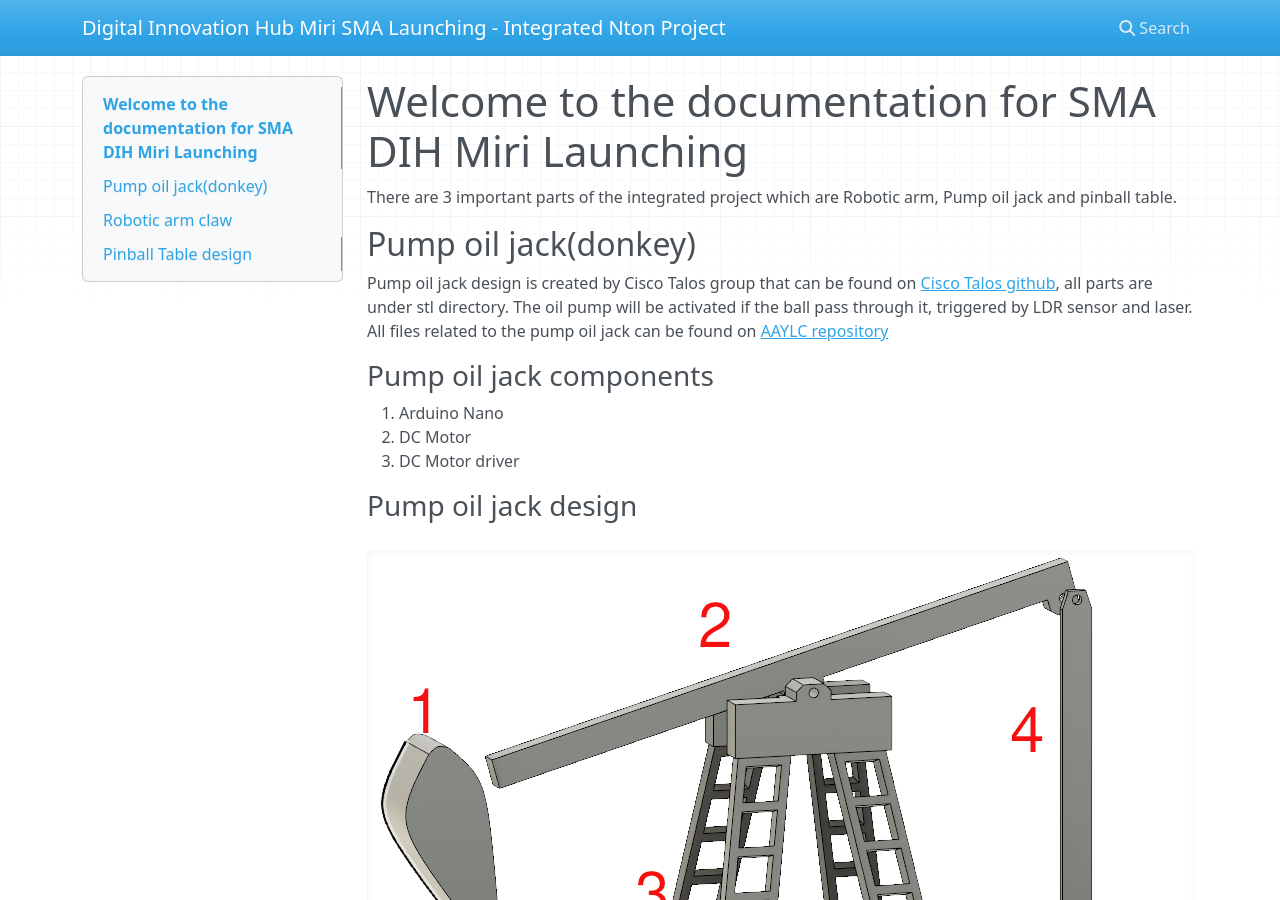
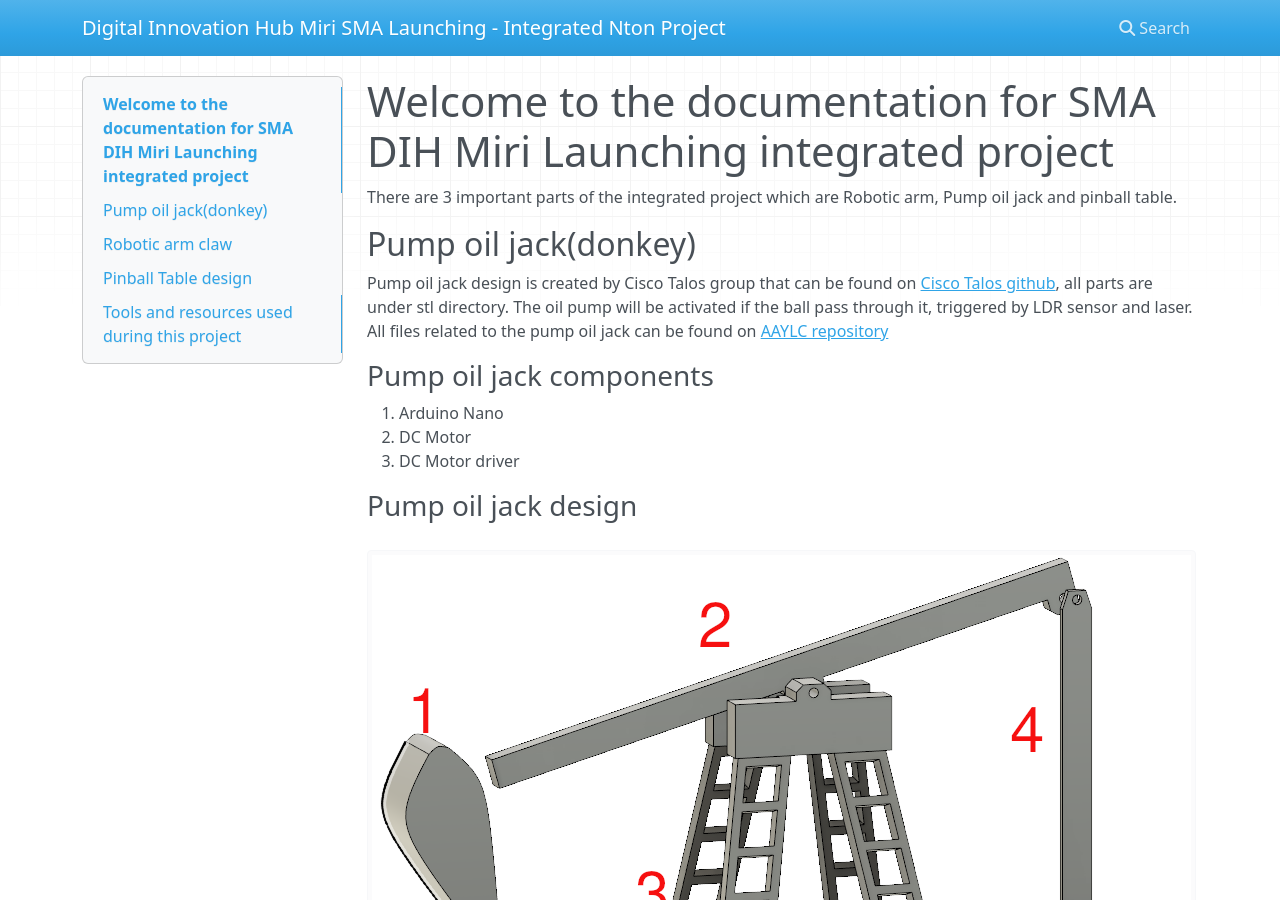
Before and after one commit to AAYLC/integrated-projects-docs, an MkDocs documentation site: the page built from docs/index.md, in a window 1280 px wide and 900 px high. Built offline with MkDocs 1.6.1, drawn with Linux system fonts in a browser that asks for light colours; nearby versions of some CDN libraries; some of the changed text lies outside the part shown.

Commit message:
another changes

````diff
--- a/docs/index.md
+++ b/docs/index.md
@@ -1,4 +1,4 @@
-# Welcome to the documentation for SMA DIH Miri Launching
+# Welcome to the documentation for SMA DIH Miri Launching integrated project
 There are 3 important parts of the integrated project which are Robotic arm, Pump oil jack and pinball table.
 
 ## Pump oil jack(donkey)
@@ -89,14 +89,14 @@
 ## Robotic arm claw
 Robotic arm clawbasically separated into 3 main parts which are base, controlled with powerful 360 degree servo,
 middle part which determine upper and lower position of the arm of the claw and the claw itself which is controlled by 9g servo model. All files related
-to the robotic arm claw can be found on [AAYLC repository](https://github.com/AAYLC/integrated-projects-docs/tree/master/robotic-arm-claw)
+to the robotic arm claw can be found on [AAYLC repository](https://github.com/AAYLC/integrated-projects-docs/tree/master/robotic-arm-claw). For the claw design, the original files and author can be found on [Thingiverse](https://www.thingiverse.com/thing:3614519)
 
 
 ### Robotic arm claw components
 
 1. Arduino Uno
 2. Servo motor towerpro 9G
-3. Servo motor towerpro
+3. Servo motor towerpro(2)
 4. Servo motor 360 towerpro MG995
 5. Push button
 6. LDR
@@ -113,8 +113,7 @@
 ### Robotic arm claw wiring
 ![Screenshot](img/robotic-arm-wiring.png)
 
-For the wiring, since there are only one 5V pin on UNO, all of the servo motor will be powered by external AAA battery pack.
-This include the UNO to be powered by battery pack for portability power issue.
+For the wiring, since there are only one 5V pin on UNO, all of the servo motor will be powered by external AAA battery pack. This include the UNO to be powered by battery pack for portability power issue.
 
 ### Robotic arm claw code
 ``` C
@@ -190,3 +189,10 @@
 ## Pinball Table design
 Pinball table design taken from Thingiverse with certain elements modified so that it fit with the flow of the whole integrated design. The original design can be found [here](https://www.thingiverse.com/thing:1040572).
 ![Screenshot](img/pinball-flap.png)
+
+
+
+## Tools and resources used during this project
+* `Ultimaker Cura` - 3D design slicer for 3d print
+* `Fusion 360` - 3D design software
+* `Freecad` - Opensource 3d design software
````
